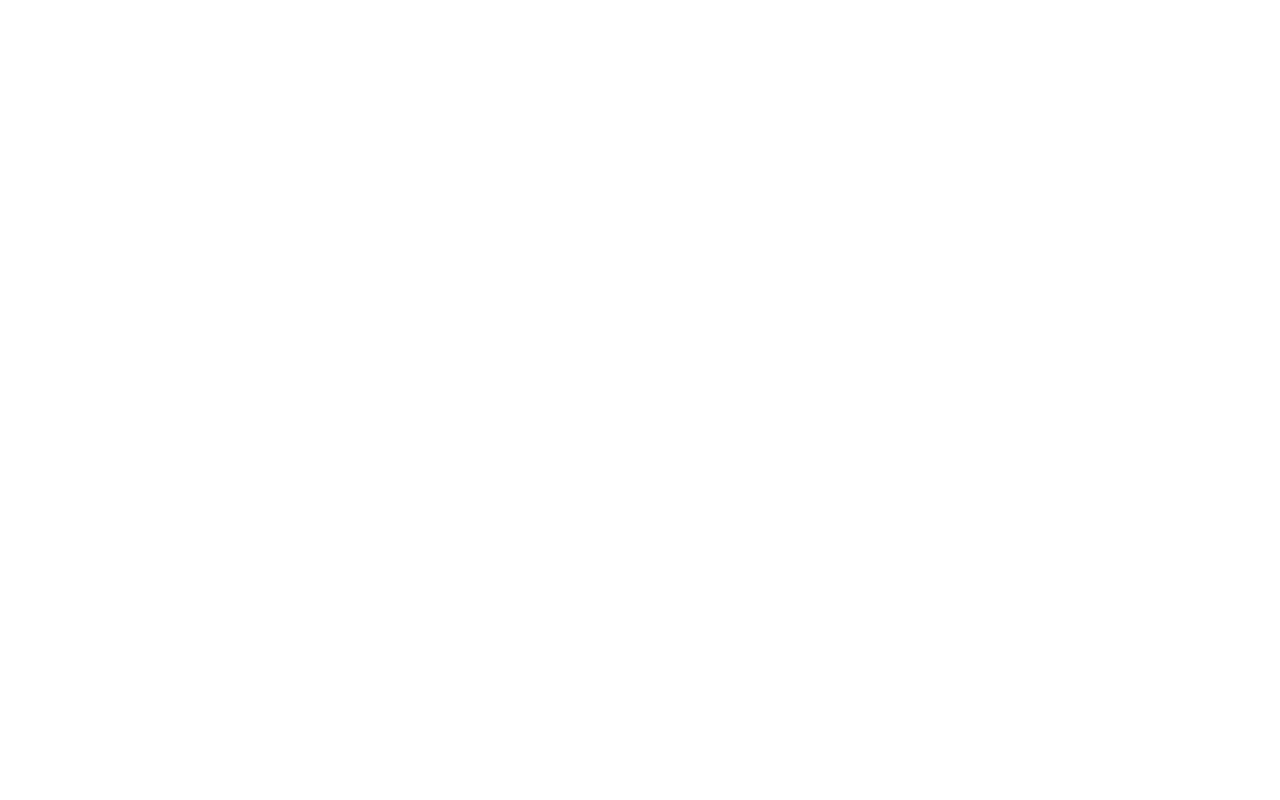
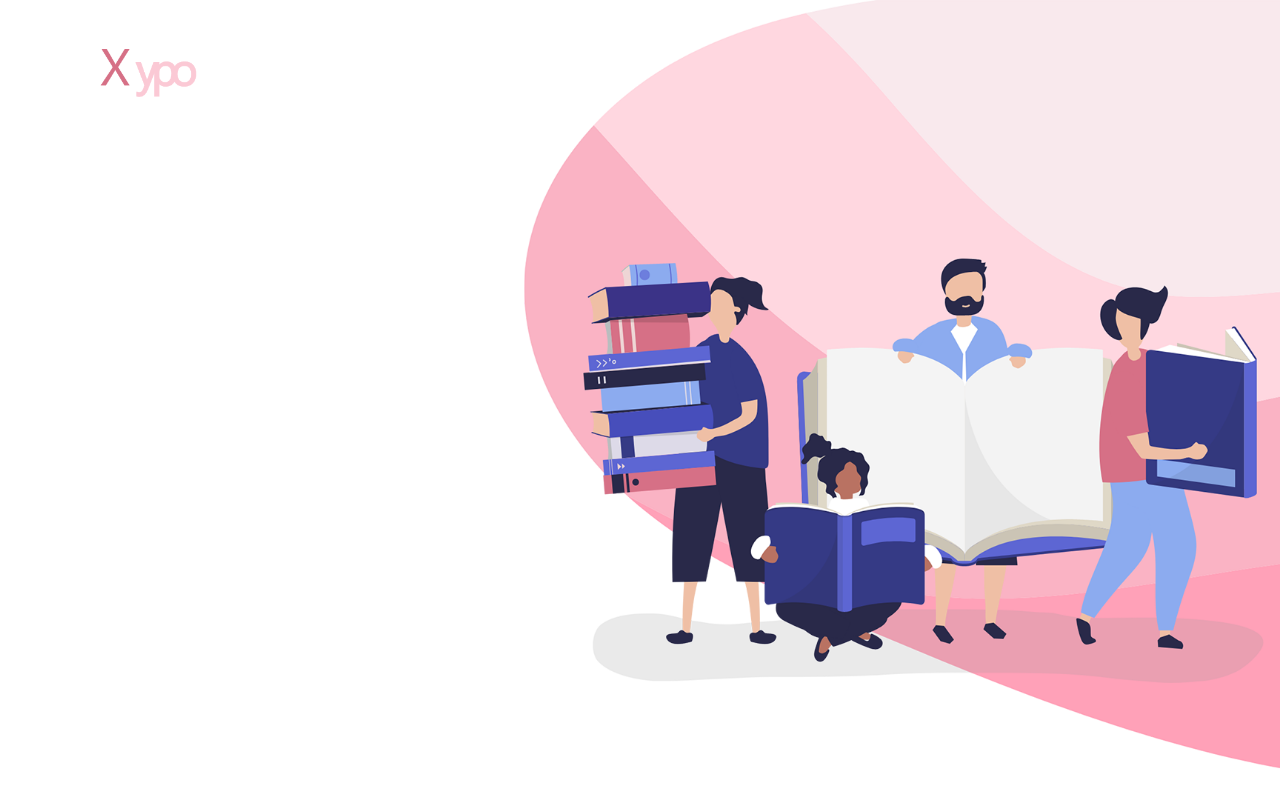
Before and after one commit to Debosmita053/OIBSIP_WebDevelopementAndDesign_task1, a plain HTML site: page LEVEL1/TASK-1/index.html in a window 1280 px wide. Drawn offline with Linux system fonts and the light colour scheme.

Commit message:
initial commit

```diff
--- a/LEVEL1/TASK-1/index.html
+++ b/LEVEL1/TASK-1/index.html
@@ -7,6 +7,11 @@
     <link rel="stylesheet" href="style.css">
 </head>
 <body>
+    <header id="header">
+        <div class="container">
+            <img src="images/logo.png" class="logo">
+        </div>
 
+    </header>
 </body>
 </html>
--- a/LEVEL1/TASK-1/style.css
+++ b/LEVEL1/TASK-1/style.css
@@ -3,3 +3,23 @@
     padding: 0;
     text-decoration: none;
 }
+
+#header{
+
+    height: 100vh;
+    width: 100%;
+    background-image: url(images/background.png);
+    background-position: center;
+    background-size: cover;
+}
+
+.container{
+
+   margin: 0 100px;
+}
+
+.logo{
+
+    margin-top: 30px;
+   width: 100px;
+}
```
